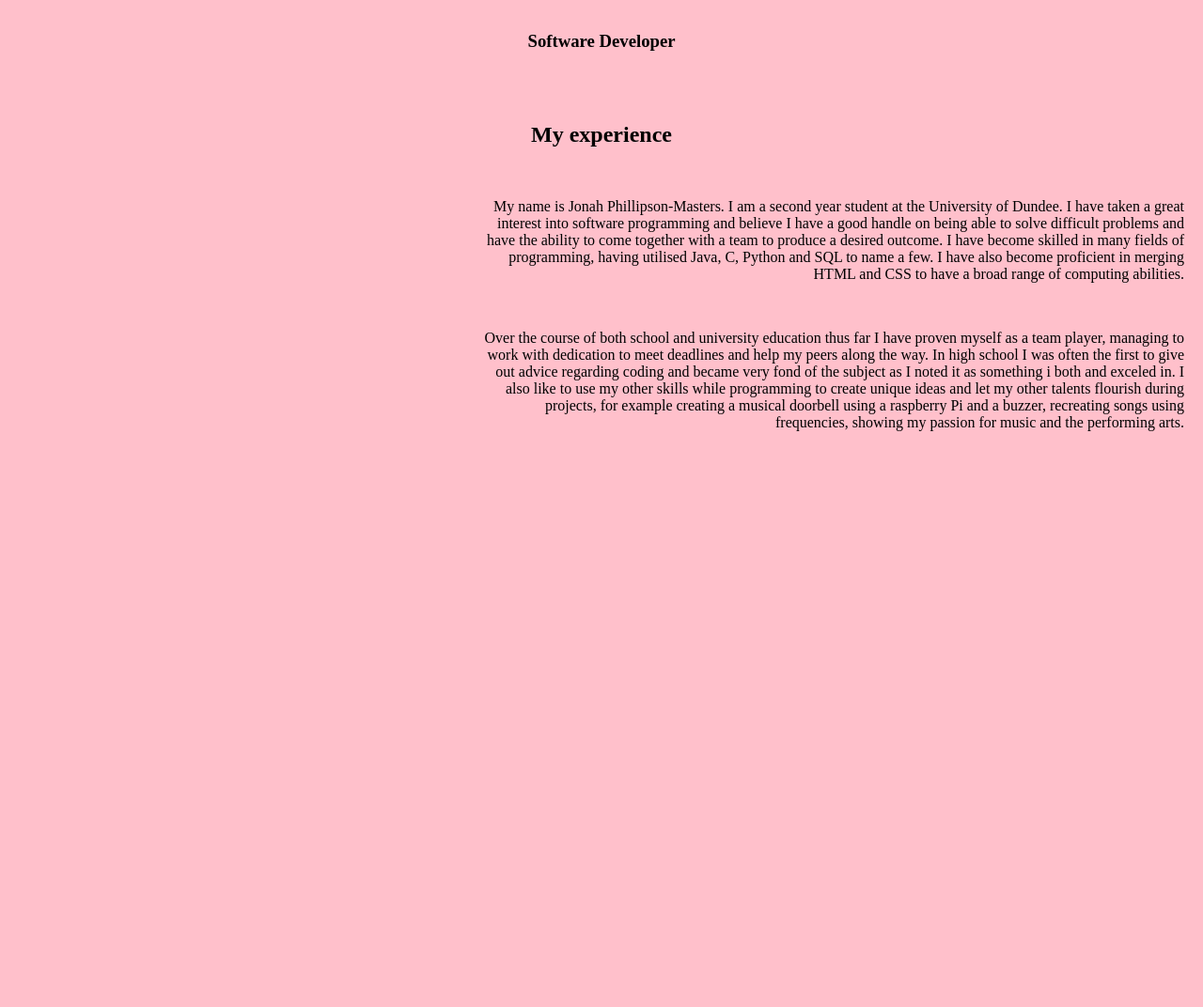
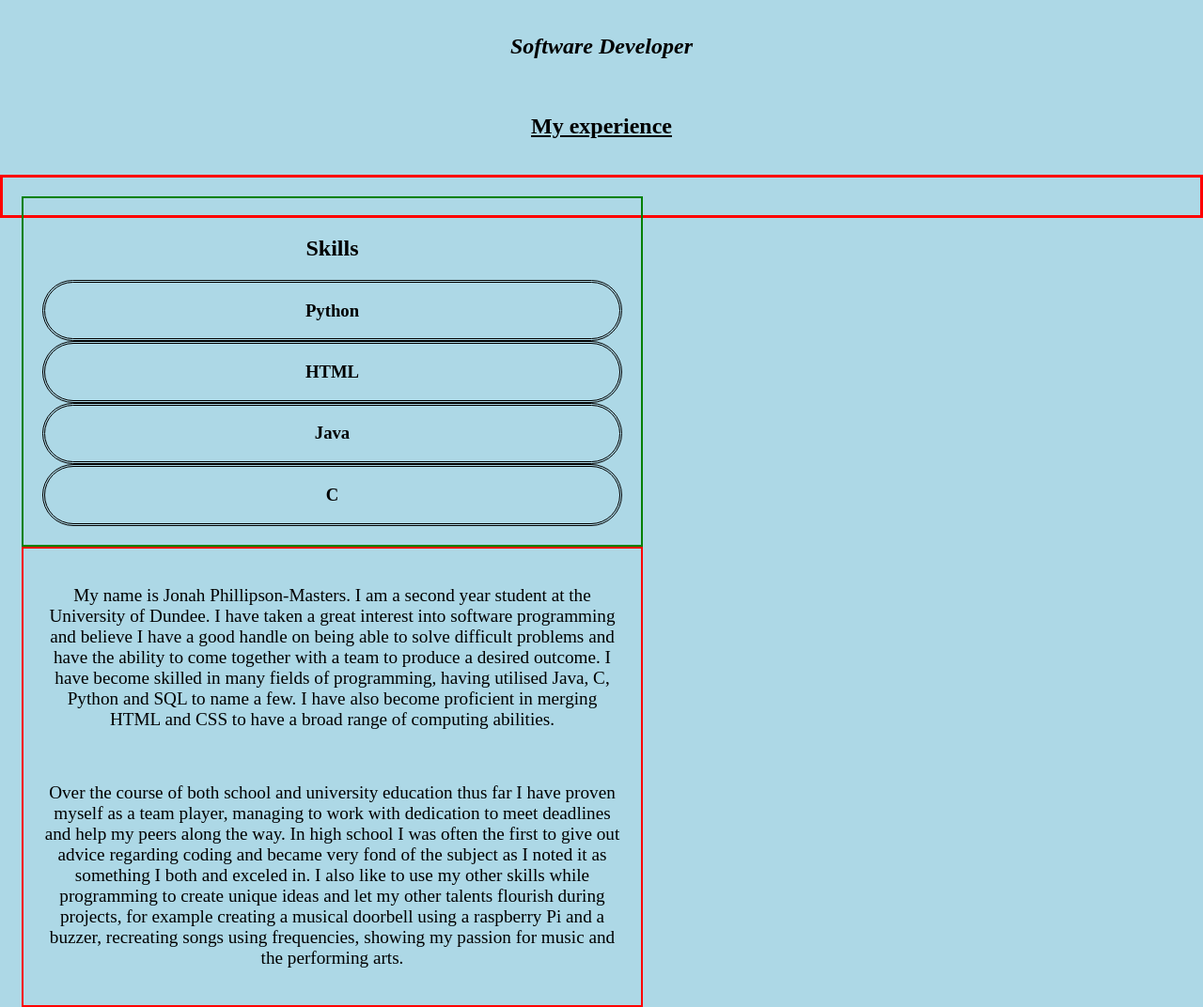
Before and after one commit to JonahMasters/Portfolio, a plain HTML site: page index.html in a window 1280 px wide. Shown: the part 80-1152 px from the top of the page at 94% size. Before the commit the page ends 800 px from the top, so only its background shows below. Drawn offline with Linux system fonts and the light colour scheme.

Commit message:
fixedcontent

```diff
--- a/index.html
+++ b/index.html
@@ -3,29 +3,44 @@
     <meta charset="UTF-8">
     <meta http-equiv="X-UA-Compatible" content="IE=edge">
     <meta name="viewport" content="width=device-width, initial-scale=1.0">
-    <title>Document</title>
+    <title>Portfolio Jonah Phillipson-Masters</title>
     <link rel="stylesheet" href="styles.css">
 </head>
 <body>
     <div>
-    <h1>Jonah Phillipson-Masters</h1>
+    <h1 style="padding-top: 20px;">Jonah Phillipson-Masters</h1>
     <br>
-    <br>
-    <h3>Software Developer</h3>
+    <h2 id="top">Software Developer</h2>
     </div>
     <br>
+    <h2 style="text-decoration: underline;">My experience</h2>
     <br>
-    <h2>My experience</h2>
-    <br>
-    <div id="mainDiv"><p>My name is Jonah Phillipson-Masters. I am a second year student at the University of Dundee. I have taken a great interest into software programming and believe I have a good handle on being able to solve
-    difficult problems and have the ability to come together with a team to produce a desired outcome. I have become skilled in many fields of programming, having utilised Java, C, Python and SQL to name a few. I have also become proficient in merging HTML and CSS
-    to have a broad range of computing abilities.</p>
+    <div class="content">
+        <div class="skills">
+            <h2>Skills</h2>
+            <div id="skillitems">
+                <h3>Python</h3>
+            </div>
+            <div id="skillitems">
+                <h3>HTML</h3>
+            </div>
+            <div id="skillitems">
+                <h3>Java</h3>
+            </div>
+            <div id="skillitems">
+                <h3>C</h3>
+            </div>
+        </div>
+        <div class="mainDiv"><p>My name is Jonah Phillipson-Masters. I am a second year student at the University of Dundee. I have taken a great interest into software programming and believe I have a good handle on being able to solve
+        difficult problems and have the ability to come together with a team to produce a desired outcome. I have become skilled in many fields of programming, having utilised Java, C, Python and SQL to name a few. I have also become proficient in merging HTML and CSS
+        to have a broad range of computing abilities.</p>
+        <br>
+        <p>Over the course of both school and university education thus far I have proven myself as a team player, managing to work with dedication
+        to meet deadlines and help my peers along the way. In high school I was often the first to give out advice regarding coding and became very fond of the subject as I noted it as something I both
+        and exceled in. I also like to use my other skills while programming to create unique ideas and let my other talents flourish during projects, for example creating a musical doorbell using a raspberry Pi
+        and a buzzer, recreating songs using frequencies, showing my passion for music and the performing arts.</p>
+        </div>
     </div>
-    <br>
-    <div id="mainDiv"><p>Over the course of both school and university education thus far I have proven myself as a team player, managing to work with dedication
-    to meet deadlines and help my peers along the way. In high school I was often the first to give out advice regarding coding and became very fond of the subject as I noted it as something i both
-    and exceled in. I also like to use my other skills while programming to create unique ideas and let my other talents flourish during projects, for example creating a musical doorbell using a raspberry Pi
-    and a buzzer, recreating songs using frequencies, showing my passion for music and the performing arts.</p>
-    </div>
+
 </body>
 </html>
--- a/styles.css
+++ b/styles.css
@@ -1,9 +1,46 @@
 body {
     margin: 0;
-    background: pink;
+    background: lightblue;
     text-align: center;
 }
 
-#mainDiv {
-    text-align: right; margin-right: 20px;margin-left: 500px;
+#top {
+    font-style:italic;
 }
+.content {
+    border: 3px solid red;
+    padding: 20px;
+}
+.mainDiv {
+    width: 50%;
+    float: left;
+    padding: 20px;
+    border: 2px solid red;
+}
+
+.mainDiv p {
+    font-size: larger;
+}
+
+.skills {
+    width:50%;
+    float: left;
+    padding: 20px;
+    border: 2px solid green;
+}
+
+.skillsp {
+    padding-left: 40px;
+    padding-right: 40px;
+    border-style: solid;
+    border-radius: 10px;
+    border-color: aliceblue;
+    margin-left: 40px;
+    background-color: antiquewhite;
+
+}
+
+#skillitems {
+    border-radius: 40px;
+    border-style: double;
+}
```
